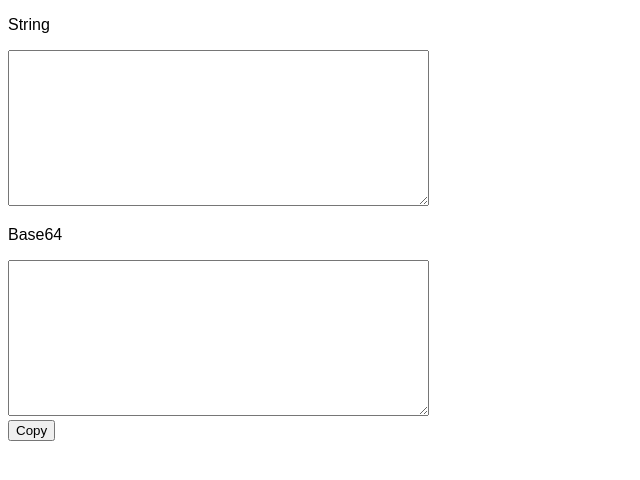
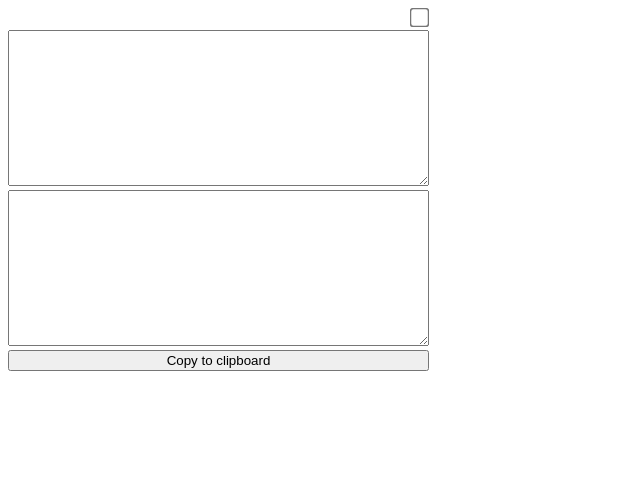
Before and after one commit to matt020/base64-encode-decode, a plain HTML site: page index.html in a window 1280 px wide. Shown: the whole page, without its empty margins (0-640 px from the left). Drawn offline with Linux system fonts and the light colour scheme.

Commit message:
Update HTML structure
Update the structure to support decode. Remove styles and JS.

```diff
--- a/index.html
+++ b/index.html
@@ -5,37 +5,22 @@
     <meta http-equiv="X-UA-Compatible" content="IE=edge">
     <meta name="viewport" content="width=device-width, initial-scale=1.0">
     <title>String to Base64</title>
+    <link rel="stylesheet" href="style.css">
     <link rel="icon" href="favicon.ico" sizes="any">
-    <style>
-        body {
-            font-family: Arial, Helvetica, sans-serif;
-        }
-    </style>
 </head>
 <body>
-    <p>String</p>
-    <textarea name="plaintext" id="plaintext" cols="50" rows="10"></textarea>
-    <p>Base64</p>
-    <textarea name="base64" id="base64" cols="50" rows="10" readonly></textarea>
-    <div>
-        <button id="copy">Copy</button>
-    </div>
-    <script>
-        let plainTextInput = document.getElementById('plaintext');
-        let base64Output = document.getElementById('base64');
-        let copyButton = document.getElementById('copy');
+    <main>
+        <div>
+            <h1 id="mode"></h1>
+            <input type="checkbox" name="checkbox" id="checkbox">
 
-        plainTextInput.oninput = convertToBase64;
-        copyButton.addEventListener('click', copyBase64);
-
-        function convertToBase64(e) {
-            base64Output.value = btoa(e.target.value);
-        }
-
-        function copyBase64() {
-            base64Output.select();
-            document.execCommand('copy');
-        }
-    </script>
+        </div>
+        <textarea name="input" id="input" cols="50" rows="10"></textarea>
+        <br>
+        <textarea name="output" id="output" cols="50" rows="10" readonly></textarea>
+        <br>
+        <button id="copy">Copy to clipboard</button>
+    </main>
+    <script src="base64.js"></script>
 </body>
 </html>
```
